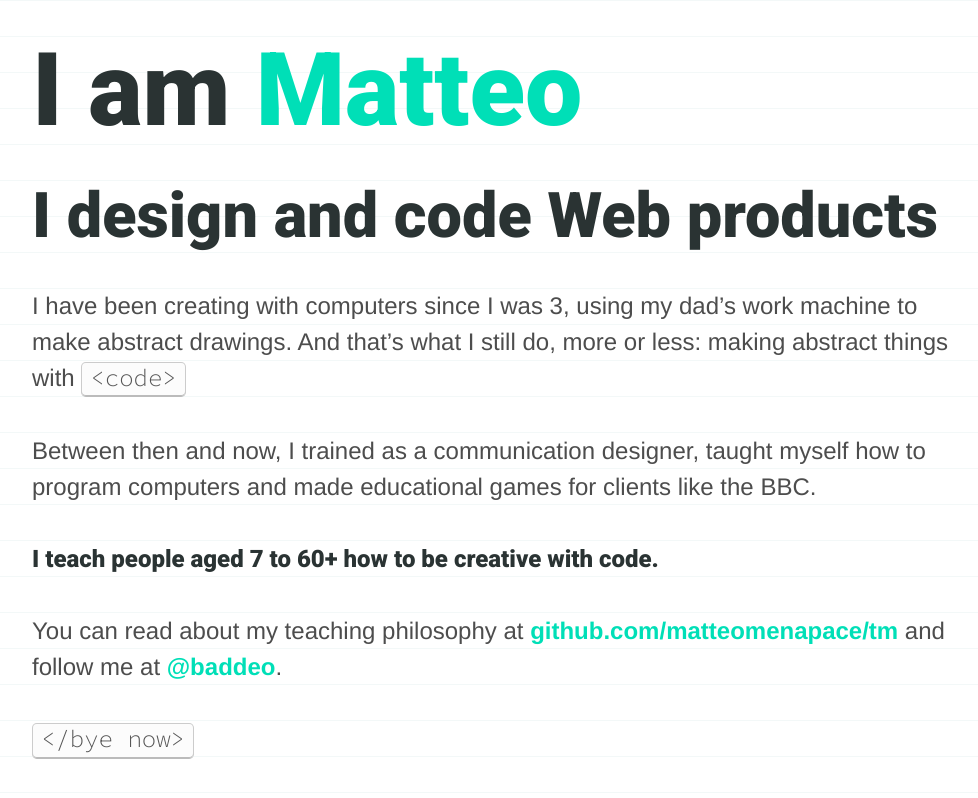
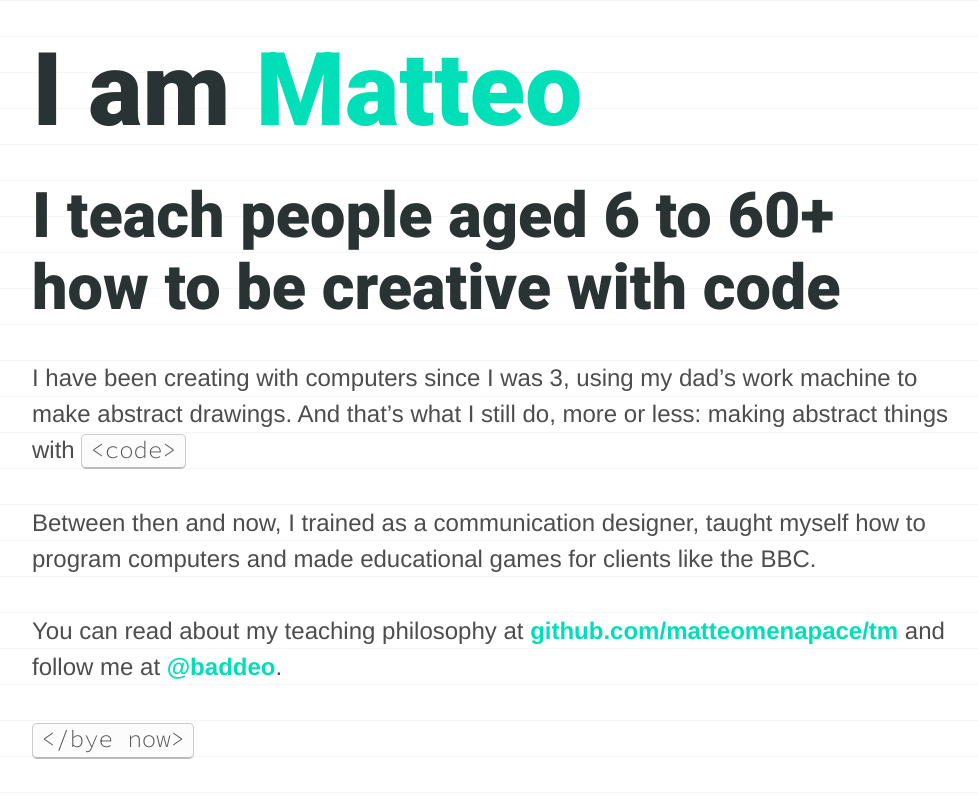
Before and after one commit to matteomenapace/ma.tteo.me, a website: page index.html in a window 1280 px wide. Shown: the whole page, without its empty margins (146-1124 px from the left). Drawn offline with Linux system fonts and the light colour scheme; a web font is replaced by a local one.

Commit message:
I teach people aged 6 to 60+ how to be creative with code.

```diff
--- a/index.html
+++ b/index.html
@@ -26,7 +26,9 @@
 
     <h1>I am <a href="#surprise">Matteo</a></h1>
 
-    <h2>I design and code Web products</h2>
+    <!-- <h2>I design and code Web products</h2> -->
+
+    <h2>I teach people aged 6 to 60+ how to be creative with code</h2>
 
     <p>I have been creating with computers since I was 3, using my dad’s work machine to make abstract drawings. And that’s what I still do, more or less: making abstract things with <code>&lt;code&gt;</code></p>
 
@@ -34,7 +36,7 @@
 
     <!-- <p>I'm interested in hacking cultures, <i>critical making</i> and using data to create computational literature (aka <i>bots</i>).</p> -->
 
-    <h4>I teach people aged 7 to 60+ how to be creative with code.</h4>
+    <!-- <h4>I teach people aged 6 to 60+ how to be creative with code.</h4> -->
 
     <p>You can read about my teaching philosophy at <a href="https://github.com/matteomenapace/tm">github.com/matteomenapace/tm</a> and follow me at <a href="https://twitter.com/baddeo">@baddeo</a>.</p>
 
```
